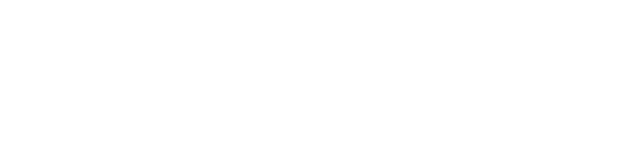
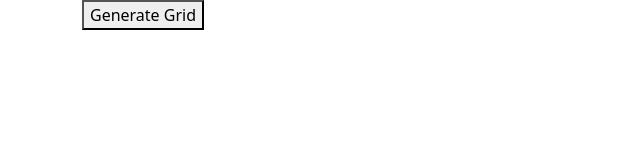
Before and after one commit to AndreaPiazza33/js-campominato-grid, a plain HTML site: page index.html in a window 1280 px wide. Shown: the whole page, without its empty margins (0-640 px from the left). Drawn offline with nearby package versions, Linux system fonts and the light colour scheme.

Commit message:
feat: add container and elements

```diff
--- a/index.html
+++ b/index.html
@@ -16,6 +16,12 @@
     <title>Griglia Campo Minato</title>
 </head>
 <body>
+    <div class="container">
+        <button id="generator">Generate Grid</button>
+        <div id="grid">
+
+        </div>
+    </div>
 
 </body>
 </html>
```
